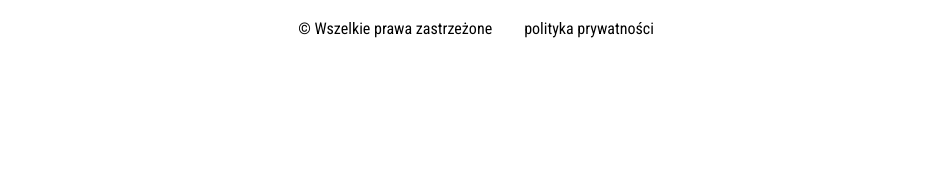
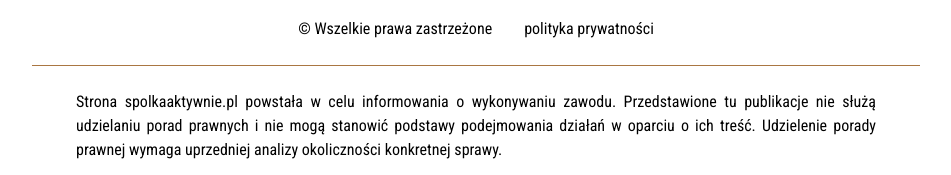
Before and after one commit to lukaszwebdev7/blog-ksh, a Next.js app: page /contact in a window 1280 px wide. Shown: the part 1695-1870 px from the top of the page, without its empty margins (164-1115 px from the left). Before the commit the page ends 1760 px from the top, so only its background shows below. Built offline with nearby package versions, Linux system fonts and the light colour scheme; what @tailwindcss/typography would draw is missing.

Commit message:
add notification and info about a page

```diff
--- a/components/contactPage/mail.js
+++ b/components/contactPage/mail.js
@@ -37,6 +37,8 @@ function SendMessage() {
 
 	const handleSubmit = async (e) => {
 		e.preventDefault();
+
+		setRequestStatus('pending');
 
 		let data = {
 			captchaToken,
@@ -109,6 +111,12 @@ function SendMessage() {
 	};
 
 	let notification;
+
+	if (requestStatus === 'pending') {
+		notification = {
+			message: 'Wysyłanie w toku !'
+		};
+	}
 
 	if (requestStatus === 'success') {
 		notification = {
--- a/components/layout/footer.js
+++ b/components/layout/footer.js
@@ -17,6 +17,17 @@ function Footer() {
 					</Link>
 				</div>
 				<div>© Wszelkie prawa zastrzeżone</div>
+				<div className="flex justify-center mb-4 mt-2 xl:mb-6">
+					<span className="w-10/12 bg-yellow-box h-px" />
+				</div>
+				<div className="flex justify-center">
+					<div className="w-10/12 text-justify">
+						Strona spolkaaktywnie.pl powstała w celu informowania o wykonywaniu zawodu. Przedstawione tu
+						publikacje nie służą udzielaniu porad prawnych i nie mogą stanowić podstawy podejmowania działań
+						w oparciu o ich treść. Udzielenie porady prawnej wymaga uprzedniej analizy okoliczności
+						konkretnej sprawy.
+					</div>
+				</div>
 			</div>
 
 			<div className="hidden sm:block lg:hidden mb-4">
@@ -34,6 +45,17 @@ function Footer() {
 						<div>tel.: 505 305 893</div>
 						<div>e-mail: LS@radcapiaseczno.pl</div>
 						<div>Piaseczno, ul. Sienkiewicza 8</div>
+					</div>
+				</div>
+				<div className="flex justify-center mb-4 mt-2 xl:mb-6">
+					<span className="w-10/12 bg-yellow-box h-px" />
+				</div>
+				<div className="flex justify-center">
+					<div className="w-10/12 text-justify">
+						Strona spolkaaktywnie.pl powstała w celu informowania o wykonywaniu zawodu. Przedstawione tu
+						publikacje nie służą udzielaniu porad prawnych i nie mogą stanowić podstawy podejmowania działań
+						w oparciu o ich treść. Udzielenie porady prawnej wymaga uprzedniej analizy okoliczności
+						konkretnej sprawy.
 					</div>
 				</div>
 			</div>
@@ -55,6 +77,17 @@ function Footer() {
 						</Link>
 					</div>
 				</div>
+				<div className="flex justify-center mb-4 mt-2 xl:mb-6">
+					<span className="w-10/12 bg-yellow-box h-px" />
+				</div>
+				<div className="flex justify-center mb-4">
+					<div className="w-3/4 text-justify">
+						Strona spolkaaktywnie.pl powstała w celu informowania o wykonywaniu zawodu. Przedstawione tu
+						publikacje nie służą udzielaniu porad prawnych i nie mogą stanowić podstawy podejmowania działań
+						w oparciu o ich treść. Udzielenie porady prawnej wymaga uprzedniej analizy okoliczności
+						konkretnej sprawy.
+					</div>
+				</div>
 			</div>
 		</div>
 	);
```
